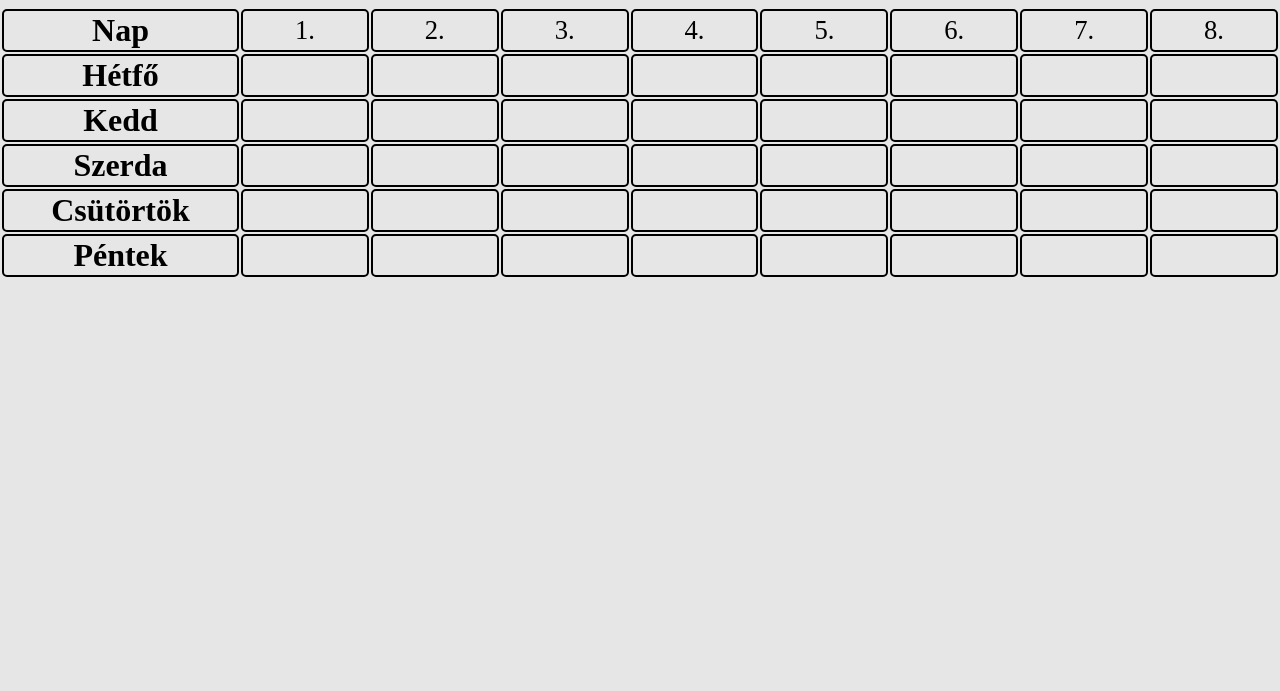
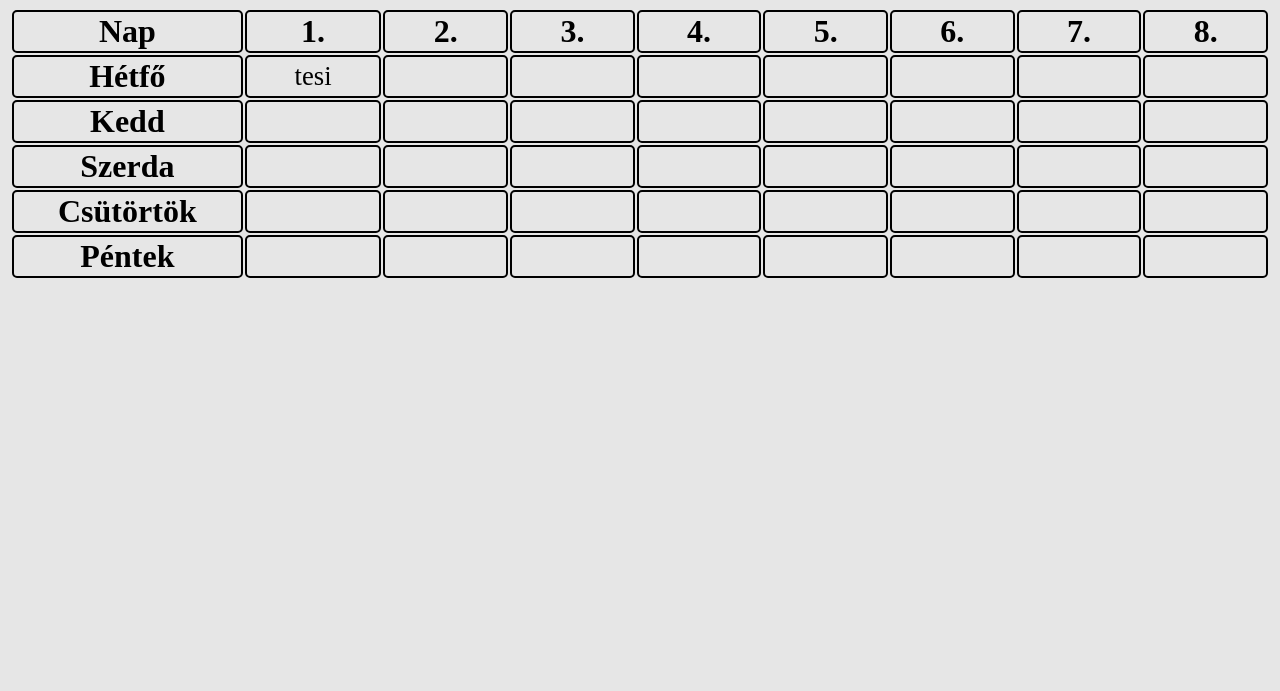
Before and after one commit to gicziunicorn/orarend-generator, a plain HTML site: page index.html in a window 1280 px wide. Shown: the part 109-800 px from the top of the page. Drawn offline with Linux system fonts and the light colour scheme.

Commit message:
Add files via upload

```diff
--- a/index.css
+++ b/index.css
@@ -43,7 +43,11 @@ th
     font-size: 24pt;
     border: solid,black,2px;
     border-radius: 5px;
+    text-align: center;
+}
 
+#elsodiv{
+    padding: 0 10px;
 }
 
 td
@@ -62,6 +66,7 @@ td
 }
 header
 {
+    height: 105px;
     border: solid,black,.5px;
     border-left: 0px;
     border-right: 0px;
--- a/index.html
+++ b/index.html
@@ -48,69 +48,69 @@
     <table>
         <tr>
             <th id="nap">Nap</th>
-    <td id="">1.</td>
-    <td id="">2.</td>
-    <td id="">3.</td>
-    <td id="">4.</td>
-    <td id="">5.</td>
-    <td id="">6.</td>
-    <td id="">7.</td>
-    <td id="">8.</td>
+            <th id="">1.</th>
+            <th id="">2.</th>
+            <th id="">3.</th>
+            <th id="">4.</th>
+            <th id="">5.</th>
+            <th id="">6.</th>
+            <th id="">7.</th>
+            <th id="">8.</th>
         </tr>
         <tr>
-        <th id="nap">Hétfő</th>
-        <td id=""></td>
-        <td id=""></td>
-        <td id=""></td>
-        <td id=""></td>
-        <td id=""></td>
-        <td id=""></td>
-        <td id=""></td>
-        <td id=""></td>
+            <th id="nap">Hétfő</td>
+            <td id="">tesi</td>
+            <td></td>
+            <td></td>
+            <td></td>
+            <td></td>
+            <td></td>
+            <td></td>
+            <td></td>
          </tr>
          <tr>
              <th id="nap">Kedd</th>
-            <td id=""></td>
-            <td id=""></td>
-            <td id=""></td>
-            <td id=""></td>
-            <td id=""></td>
-            <td id=""></td>
-            <td id=""></td>
-            <td id=""></td>
+             <td></td>
+             <td></td>
+             <td></td>
+             <td></td>
+             <td></td>
+             <td></td>
+             <td></td>
+             <td></td>
         </tr>
         <tr>
             <th id="nap">Szerda</th>
-                <td id=""></td>
-                <td id=""></td>
-                <td id=""></td>
-                <td id=""></td>
-                <td id=""></td>
-                <td id=""></td>
-                <td id=""></td>
-                <td id=""></td>
+            <td></td>
+            <td></td>
+            <td></td>
+            <td></td>
+            <td></td>
+            <td></td>
+            <td></td>
+            <td></td>
         </tr>
         <tr>
             <th id="nap">Csütörtök</th>
-                    <td id=""></td>
-                    <td id=""></td>
-                    <td id=""></td>
-                    <td id=""></td>
-                    <td id=""></td>
-                    <td id=""></td>
-                    <td id=""></td>
-                    <td id=""></td>
+            <td></td>
+            <td></td>
+            <td></td>
+            <td></td>
+            <td></td>
+            <td></td>
+            <td></td>
+            <td></td>
         </tr>
         <tr>
             <th id="nap">Péntek</th>
-                        <td id=""></td>
-                        <td id=""></td>
-                        <td id=""></td>
-                        <td id=""></td>
-                        <td id=""></td>
-                        <td id=""></td>
-                        <td id=""></td>
-                        <td id=""></td>
+            <td></td>
+            <td></td>
+            <td></td>
+            <td></td>
+            <td></td>
+            <td></td>
+            <td></td>
+            <td></td>
         </tr>
     </table>
     </div>
--- /dev/null
+++ b/tuff.css
@@ -0,0 +1,34 @@
+body {
+    background-image: url(pics/tuff-bg.png);
+    background-size: cover;
+    background-repeat: no-repeat;
+    & *{
+        color: white !important;
+        border-color: white !important;
+    }
+}
+table {
+    margin: 10px;
+    height: 100%;
+    border-collapse: collapse;
+    & tr:first-child *{
+        border-top: 0px !important;
+    }
+    & th:first-child {
+        border-left: 0px !important;
+    }
+    & tr:last-child *{
+        border-bottom: 0px !important;
+    }
+    & td:last-child, & th:last-child{
+        border-right: 0px !important;
+    }
+}
+
+#elsodiv {
+    margin: 20px;
+    height: calc(100vh - 105px - 50px);
+    padding: 5px;
+    border: 2px solid white;
+    background-color: #00000049;
+}
```
Lines whose indentation alone changed are shown as unchanged.
